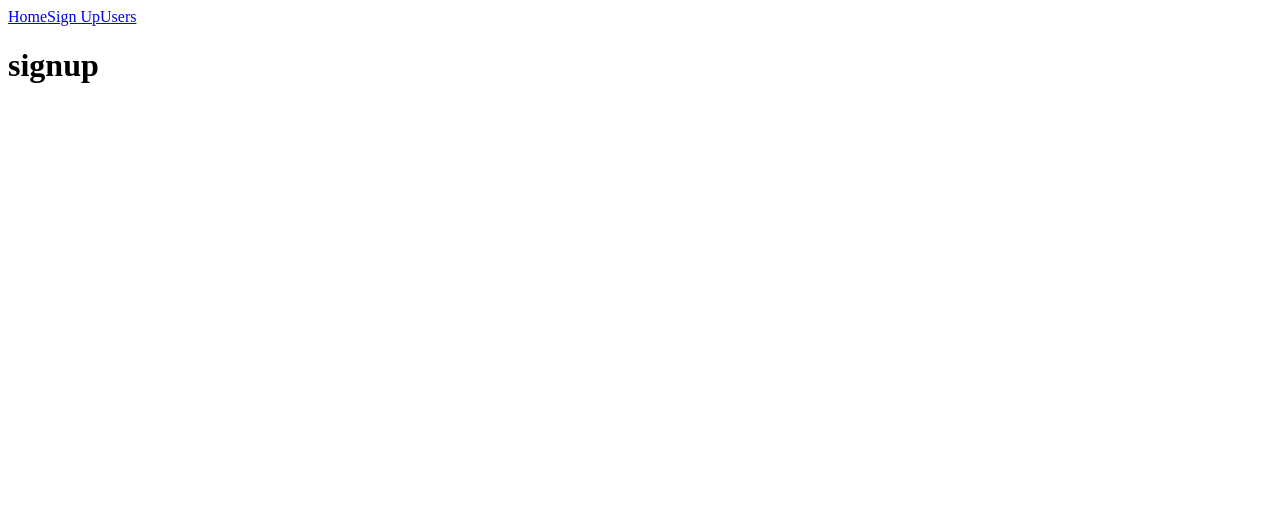
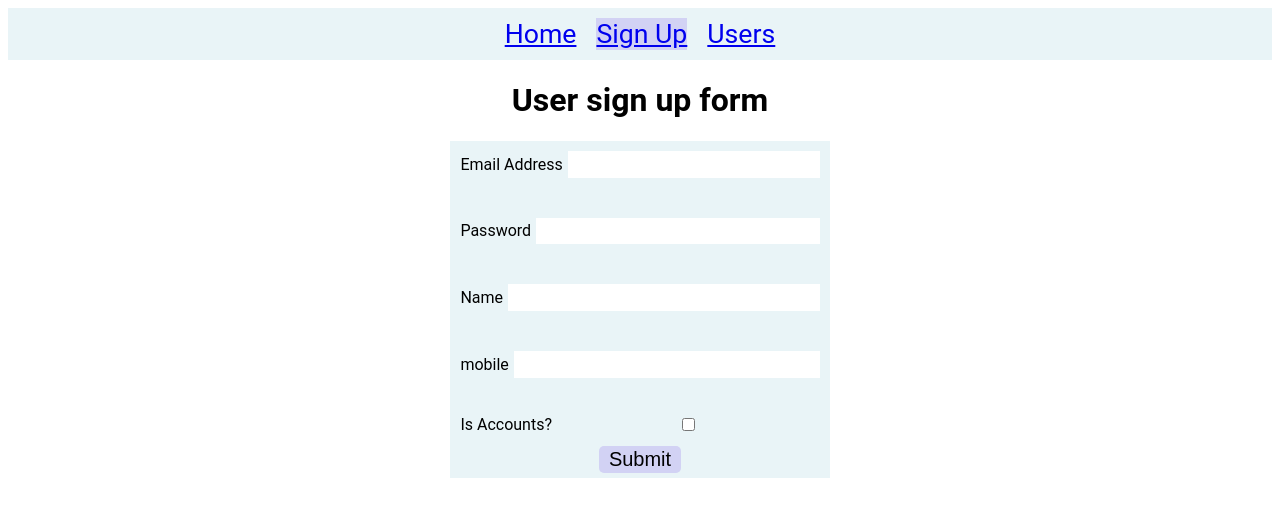
Before and after one commit to Rowanne-H/tenancy-management, a React (Create React App) app in the folder client/: page /signup in a window 1280 px wide. Shown: the top 516 px of the page. Built offline with nearby package versions, Linux system fonts and the light colour scheme; no server answers.

Commit message:
create formik form to sign up a new user

```diff
--- a/client/src/components/App.css
+++ b/client/src/components/App.css
@@ -0,0 +1,80 @@
+.App {
+  text-align: center;
+  font-family: "Roboto";
+  font-size: 12pt;
+  box-sizing: border-box;
+}
+
+nav, form, th {
+  background-color: rgb(233, 244, 247);
+}
+
+.navbar {
+  font-size: 20pt;
+}
+
+a {
+  display: inline-block;
+}
+
+a:hover, a:active {
+  color: rgb(85, 85, 185);
+}
+
+.navbar.active, button {
+  background-color: rgb(210, 210, 244);
+}
+
+form {
+  width: 30%;
+  margin: auto;
+  margin-top: 20px;
+}
+
+form>label {
+  margin-left: 10px;
+  display: flex;
+  align-items: center;
+}
+
+label>input {
+  line-height: 2;
+  padding: 0 5px 0 5px;
+  margin: 10px;
+  border: none;
+  flex-grow: 1;
+  margin-left: 5px;
+}
+
+button {
+  border: none;
+  margin: 5px;
+  padding: 2px 10px 2px 10px;
+  border-radius: 5px;
+  font-size: 15pt;
+}
+
+table, span, .navbar {
+  margin: 10px;
+}
+
+table {
+  border-collapse: collapse;
+  width: 100%;
+}
+
+td, th {
+  border: 1px solid #ddd;
+  padding: 2px;
+  text-align: left;
+}
+
+tr:hover {
+  background-color: rgb(242, 247, 248);
+}
+
+.errorsMessages {
+  color: red;
+  margin: 0px;
+  min-height: 15pt;
+}
--- a/client/src/components/App.js
+++ b/client/src/components/App.js
@@ -1,5 +1,6 @@
 import React, { useEffect, useState } from "react";
 import { BrowserRouter as Router, Route, Switch } from 'react-router-dom';
+import './App.css';
 import Home from './Home';
 import NavBar from './NavBar';
 import Users from './Users';
@@ -9,7 +10,6 @@ import SignupForm from './SignupForm';
 function App() {
   const [users, setUsers] = useState([]);
   useEffect(() => {
-    console.log("FETCH! ");
     fetch("/users")
       .then(r => r.json())
       .then(users => {
@@ -29,10 +29,10 @@ function App() {
             <Home />
           </Route>
           <Route exact path="/signup">
-            <SignupForm />
+            <SignupForm users={users} />
           </Route>
           <Route exact path="/users">
-            <Users users={users}/>
+            <Users users={users} />
           </Route>
         </Switch>
       </div>
--- a/client/src/components/SignupForm.js
+++ b/client/src/components/SignupForm.js
@@ -2,11 +2,74 @@ import React, { useEffect, useState } from "react";
 import { useFormik } from "formik";
 import * as yup from "yup";
 
-function SignupForm() {
+function SignupForm({ users }) {
+    const formSchema = yup.object().shape({
+        email: yup.string().email("Invalid email").required("Must enter email"),
+        password: yup.string().required("must enter a password"),
+        name: yup.string().required("Must enter a name").min(2, "Name must be at least 2 characters long"),
+        mobile: yup.string(10).matches(/^04\d{8}$/, "Mobile number must start with '04' and be exactly 10 digits").required("Must enter a mobile"),
+        is_accounts: yup.boolean()
+    });
+
+    const formik = useFormik({
+        initialValues: {
+            email: "",
+            password: "",
+            name: "",
+            mobile: "",
+            is_accounts: false
+        },
+        validationSchema: formSchema,
+        onSubmit: (values) => {
+            fetch("/signup", {
+                method: "POST",
+                headers: {
+                    "Content-Type": "application/json",
+                },
+                body: JSON.stringify(values, null, 2),
+            }).then(r => {
+                if (r.ok) {
+                    return r.json();
+                } else {
+                    throw new Error('Network response was not ok.');
+                }
+            }).then(user => {
+                console.log(user);
+            })
+            formik.resetForm();
+        }
+    })
+
     return (
-        <div id="description">
-            <h1>signup</h1>
+        <div>
+            <h1>User sign up form</h1>
+            <form onSubmit={formik.handleSubmit}>
+                <label>Email Address
+                    <input id="email" name="email" onChange={formik.handleChange} value={formik.values.email} />
+                </label>
+                <p className="errorsMessages"> {formik.errors.email}</p>
 
+                <label>Password
+                    <input id="password" name="password" onChange={formik.handleChange} value={formik.values.password} />
+                </label>
+                <p className="errorsMessages"> {formik.errors.password}</p>
+
+                <label>Name
+                    <input id="name" name="name" onChange={formik.handleChange} value={formik.values.name} />
+                </label>
+                <p className="errorsMessages"> {formik.errors.name}</p>
+
+                <label>mobile
+                    <input id="mobile" name="mobile" onChange={formik.handleChange} value={formik.values.mobile} />
+                </label>
+                <p className="errorsMessages"> {formik.errors.mobile}</p>
+
+                <label>Is Accounts?
+                    <input type="checkbox" name="is_accounts" checked={formik.values.is_accounts} onChange={formik.handleChange} />
+                </label>
+
+                <button type="submit">Submit</button>
+            </form>
         </div>
     )
 }
--- a/client/src/components/User.js
+++ b/client/src/components/User.js
@@ -10,8 +10,7 @@ function User({ user }) {
             <td>{email}</td>
             <td>{name}</td>
             <td>{mobile}</td>
-            <td>{mobile}</td>
-            <td>{is_accounts}</td>
+            <td>{is_accounts? 'Yes' : 'No'}</td>
         </tr>
     )
 }
--- a/client/src/components/Users.js
+++ b/client/src/components/Users.js
@@ -12,7 +12,6 @@ function Users({ users }) {
                         <th>Email</th>
                         <th>Name</th>
                         <th>Mobile</th>
-                        <th>Email</th>
                         <th>Is Accounts</th>
                     </tr>
                     {users.map(user => <User key={user.id} user={user} />)}
```
Also changed, not shown: client/package.json (+7 -2 lines), 2 other files (tests, documents, lock files or other folders).
